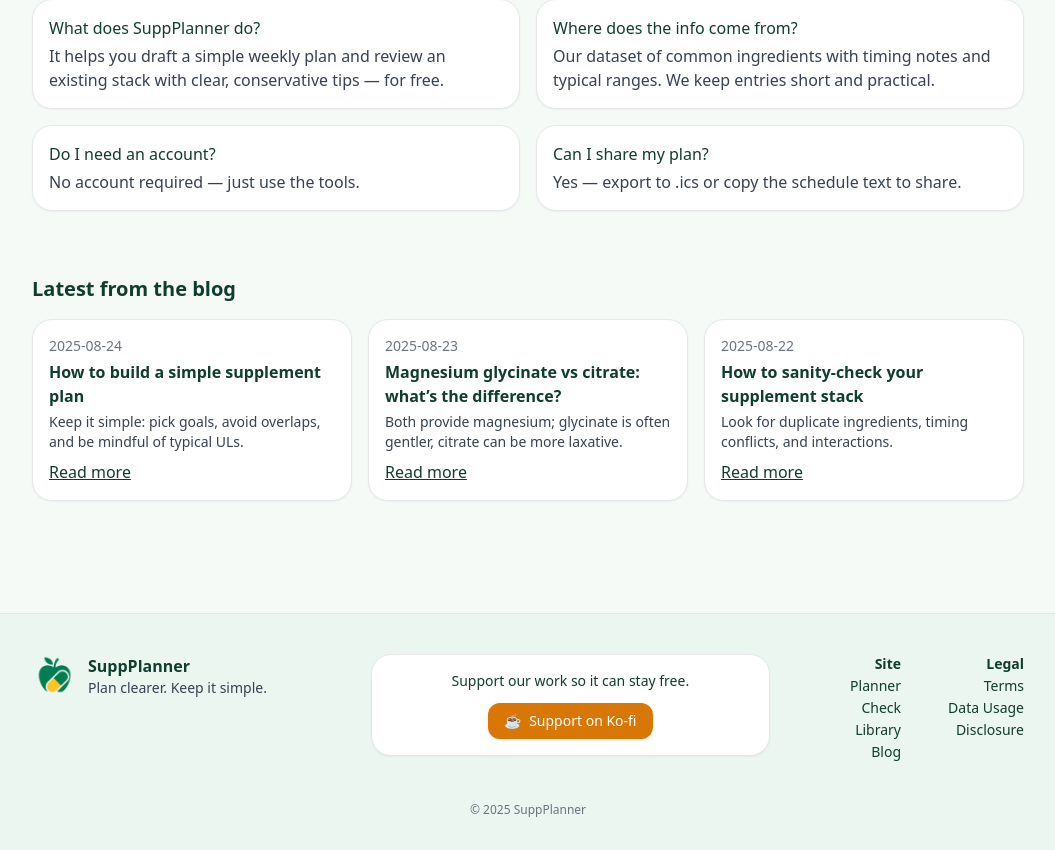
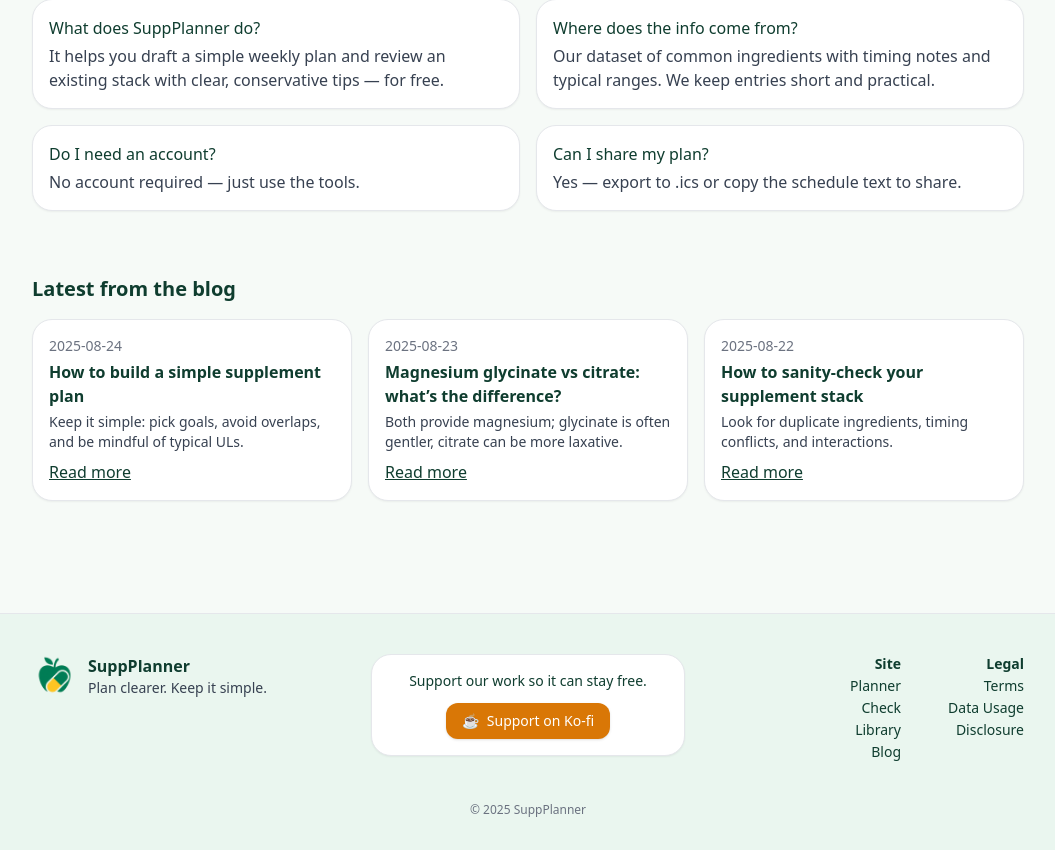
Before and after one commit to JiriTill/suppplanner, a Next.js app: page / in a window 1280 px wide. Shown: the part 1372-2222 px from the top of the page, without its empty margins (112-1167 px from the left). Built offline with nearby package versions, Linux system fonts and the light colour scheme; no server answers.

Commit message:
Update Footer.tsx

```diff
--- a/components/Footer.tsx
+++ b/components/Footer.tsx
@@ -5,9 +5,9 @@
 export default function Footer() {
   return (
     <footer className="mt-16 border-t bg-[#eaf6ef]">
-      {/* 12-col grid so the right column can be exactly ~1/4 width */}
+
       <div className="mx-auto max-w-5xl px-4 py-10 grid md:grid-cols-12 gap-6 text-sm">
-        {/* Left: logo + brand text stacked (clickable) — ~4/12 */}
+        {/* Left: logo + brand */}
         <div className="md:col-span-4">
           <Link href="/" className="flex items-start gap-3 group">
             <Image src="/logo192.png" alt="SuppPlanner logo" width={44} height={44} />
@@ -18,8 +18,7 @@
           </Link>
         </div>
 
-        {/* Middle: Ko-Fi box — ~5/12, centered */}
-        <div className="md:col-span-5 md:justify-self-center md:max-w-md w-full">
+        <div className="md:col-span-4 md:col-start-5 w-full md:max-w-md justify-self-center">
           <div className="card p-4 text-center">
             <div className="font-medium">Support our work so it can stay free.</div>
             <div className="mt-3 flex justify-center">
@@ -28,8 +27,7 @@
           </div>
         </div>
 
-        {/* Right: compact links — ~3/12 (≈ 1/4), aligned to the right */}
-        <div className="md:col-span-3 md:justify-self-end w-full max-w-[240px]">
+        <div className="md:col-span-3 md:col-start-10 md:justify-self-end w-full max-w-[240px]">
           <div className="grid grid-cols-2 gap-4 md:text-sm text-sm md:text-right">
             <div className="space-y-0.5">
               <div className="font-semibold">Site</div>
```
